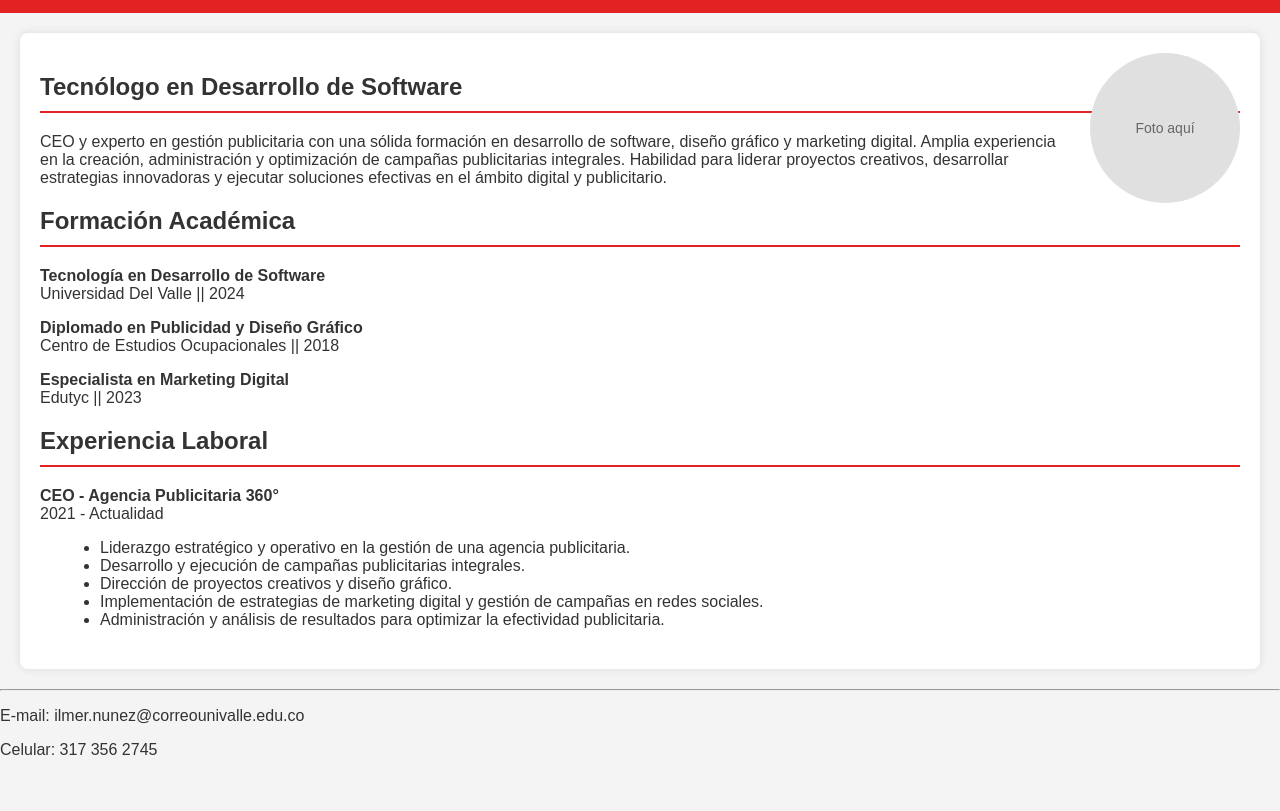
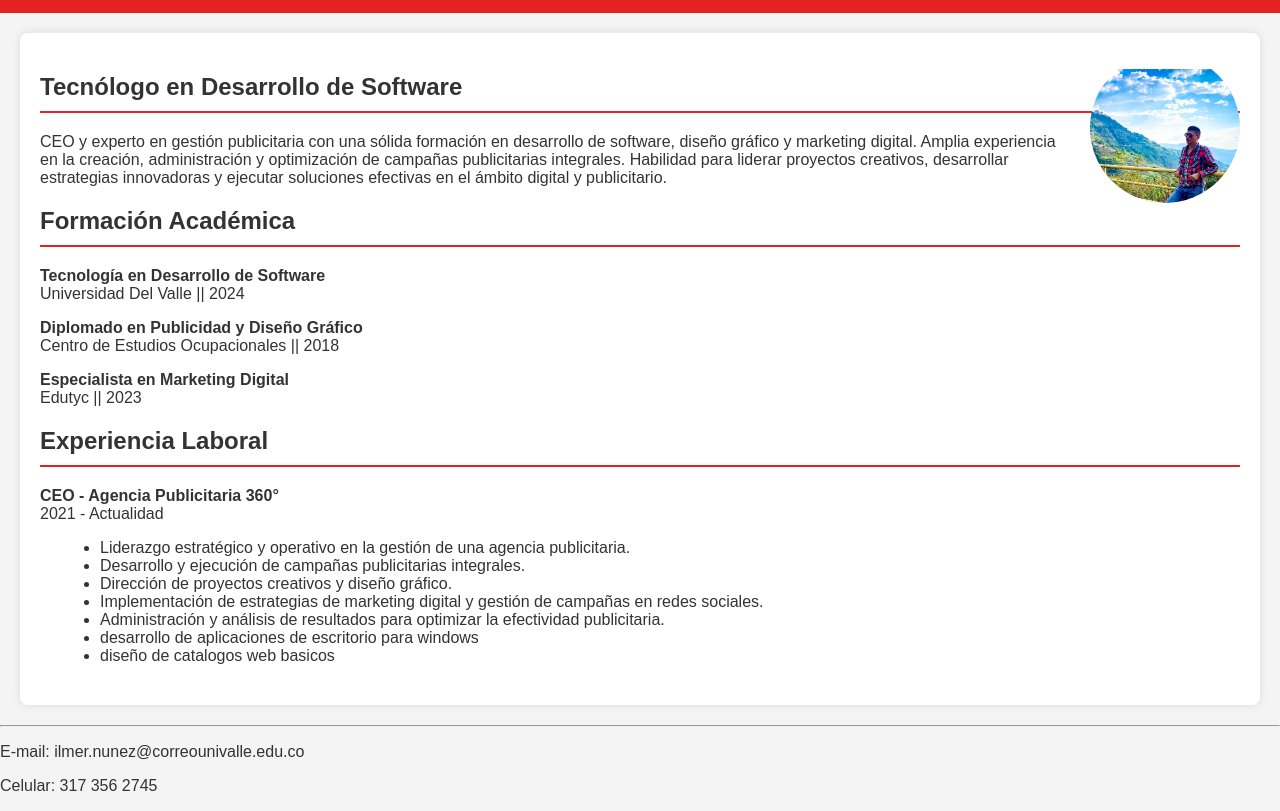
Before and after one commit to Samdersson/Hoja-de-vida-Samdersso, a plain HTML site: page Ejercicio1.html in a window 1280 px wide. Shown: the part 78-889 px from the top of the page. Before the commit the page ends 853 px from the top, so only its background shows below. Drawn offline with Linux system fonts and the light colour scheme.

Commit message:
actualizacion de hoja de vida, se agrego fotografia y correccion de estilos en css tambien se agrego experiencia laboral

```diff
--- a/Ejercicio1.html
+++ b/Ejercicio1.html
@@ -16,7 +16,8 @@
 
     <section>
         <div class="photo">
-            <p>Foto aquí</p>
+            <p><img src="picture.jpg" alt="Foto"></p>
+
         </div>
         <h2>Tecnólogo en Desarrollo de Software</h2>
         <p>
@@ -48,13 +49,15 @@
                 <li>Dirección de proyectos creativos y diseño gráfico.</li>
                 <li>Implementación de estrategias de marketing digital y gestión de campañas en redes sociales.</li>
                 <li>Administración y análisis de resultados para optimizar la efectividad publicitaria.</li>
+                <li>desarrollo de aplicaciones de escritorio para windows</li>
+                <li>diseño de catalogos web basicos</li>
             </ul>
         </div>
     </section>
 
     <footer>
         <hr>
-        <div class="contact-info">
+        <div class="Contacto">
             <p>E-mail: ilmer.nunez@correounivalle.edu.co</p>
             <p>Celular: 317 356 2745</p>
         </div>
--- a/styles.css
+++ b/styles.css
@@ -53,10 +53,11 @@ ul {
     width: 150px;
     height: 150px;
     border-radius: 50%;
-    background-color: #e0e0e0;
-    display: flex;
-    align-items: center;
-    justify-content: center;
-    font-size: 14px;
-    color: #666;
+    overflow: hidden;
 }
+
+.photo img {
+    width: 100%;
+    height: 100%;
+    object-fit: cover;
+}
```
Also changed, not shown: picture.jpg (added).
